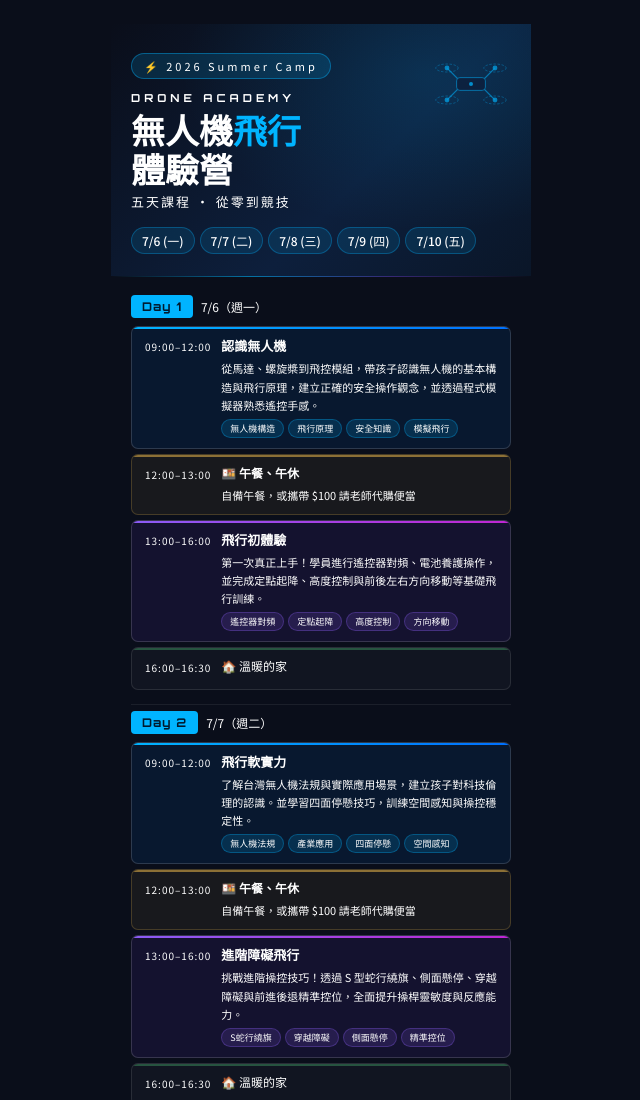
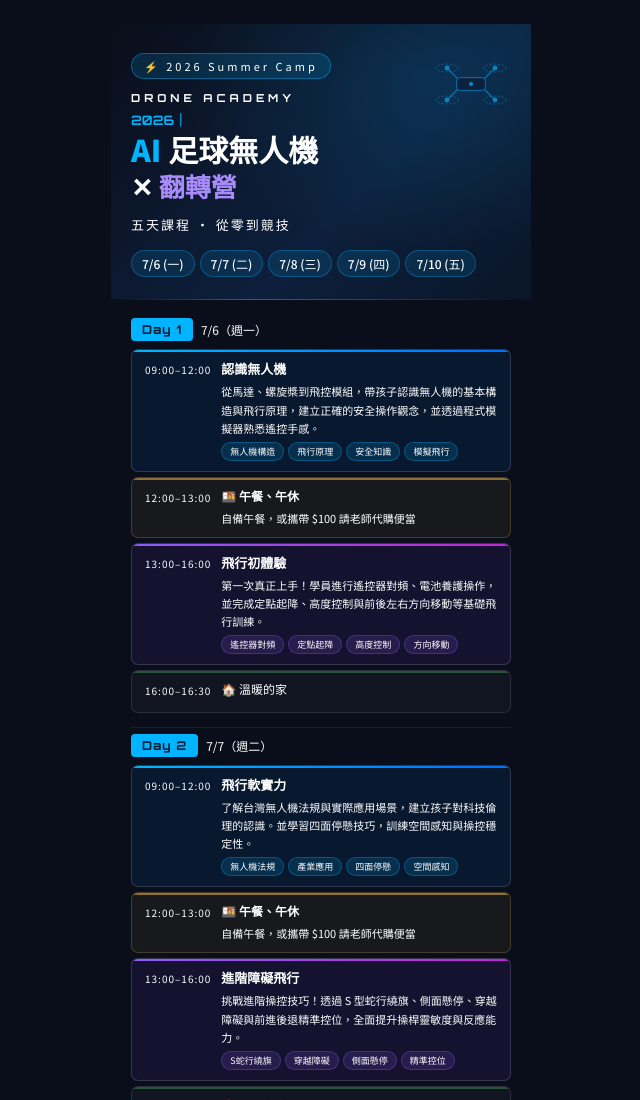
Before and after one commit to greenmail1011/drone_camp_dm, a plain HTML site: page index.html in a window 1280 px wide. Shown: the top 1100 px of the page, without its empty margins (319-959 px from the left). Drawn offline with Linux system fonts and the light colour scheme.

Commit message:
Update index.html

```diff
--- a/index.html
+++ b/index.html
@@ -3,7 +3,7 @@
 <head>
 <meta charset="UTF-8">
 <meta name="viewport" content="width=device-width, initial-scale=1.0">
-<title>無人機飛行體驗營 2026</title>
+<title>2026 AI足球無人機x翻轉營</title>
 <style>
   @import url('https://fonts.googleapis.com/css2?family=Noto+Sans+TC:wght@400;500;700;900&family=Orbitron:wght@700;900&display=swap');
   * { margin: 0; padding: 0; box-sizing: border-box; }
@@ -16,6 +16,11 @@
   .title-eng { font-family:'Orbitron',monospace; font-size:11px; font-weight:700; letter-spacing:4px; color:#fff; margin-bottom:5px; position:relative; }
   .title-main { font-weight:900; font-size:34px; line-height:1.15; color:#fff; margin-bottom:4px; position:relative; }
   .title-main span { color:#00b4ff; }
+  .title-year { font-family:'Orbitron',monospace; font-size:13px; font-weight:700; color:#00b4ff; position:relative; margin-bottom:2px; }
+  .title-main { font-weight:900; font-size:30px; line-height:1.2; color:#fff; margin-bottom:3px; position:relative; }
+  .title-main span { color:#00b4ff; }
+  .title-sub { font-weight:900; font-size:26px; line-height:1.2; color:#fff; margin-bottom:14px; position:relative; }
+  .title-sub span { color:#a78bfa; }
   .subtitle { font-size:13px; color:#fff; letter-spacing:2px; margin-bottom:16px; position:relative; }
   .drone-svg { position:absolute; right:16px; top:24px; opacity:0.8; }
   .dates { display:flex; gap:5px; flex-wrap:wrap; position:relative; }
@@ -100,7 +105,9 @@
     </svg>
     <div class="badge">⚡ 2026 Summer Camp</div>
     <div class="title-eng">DRONE ACADEMY</div>
-    <div class="title-main">無人機<span>飛行</span><br>體驗營</div>
+    <div class="title-year">2026｜</div>
+    <div class="title-main"><span>AI</span> 足球無人機</div>
+    <div class="title-sub">✕ <span>翻轉營</span></div>
     <div class="subtitle">五天課程 · 從零到競技</div>
     <div class="dates">
       <div class="date-pill">7/6 (一)</div>
```
